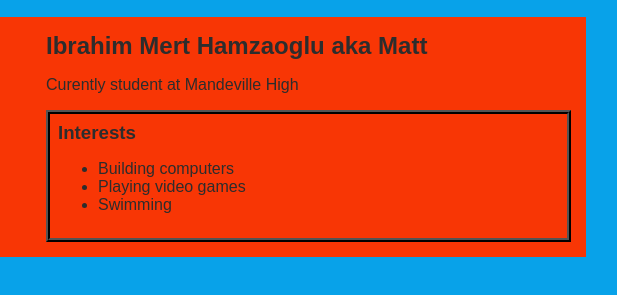
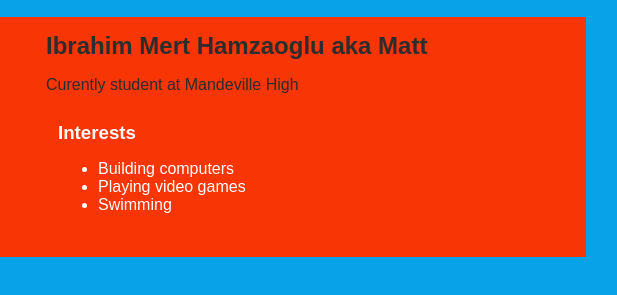
Before and after one commit to 10269402/10269402.github.io, a plain HTML site: page index.html in a window 1280 px wide. Shown: the part 91-386 px from the top of the page, 454-1071 px from the left. Drawn offline with Linux system fonts and the light colour scheme.

Commit message:
add index.html file

```diff
--- a/index.html
+++ b/index.html
@@ -39,7 +39,7 @@
         }
         a {
             text-decoration: none;
-            color: #fff;
+            color: white;
         }
 
         /* main container area beneath menu */
@@ -59,8 +59,9 @@
             padding: 15px;
         }
         #interest {
-            border: 4px rgb(0, 0, 0) ridge;
+            border: 4px rgba(0, 0, 0, 0) ridge;
             padding: 8px;
+            color: white ;
         }
         h2, h3 {
             margin: 0px;
```
